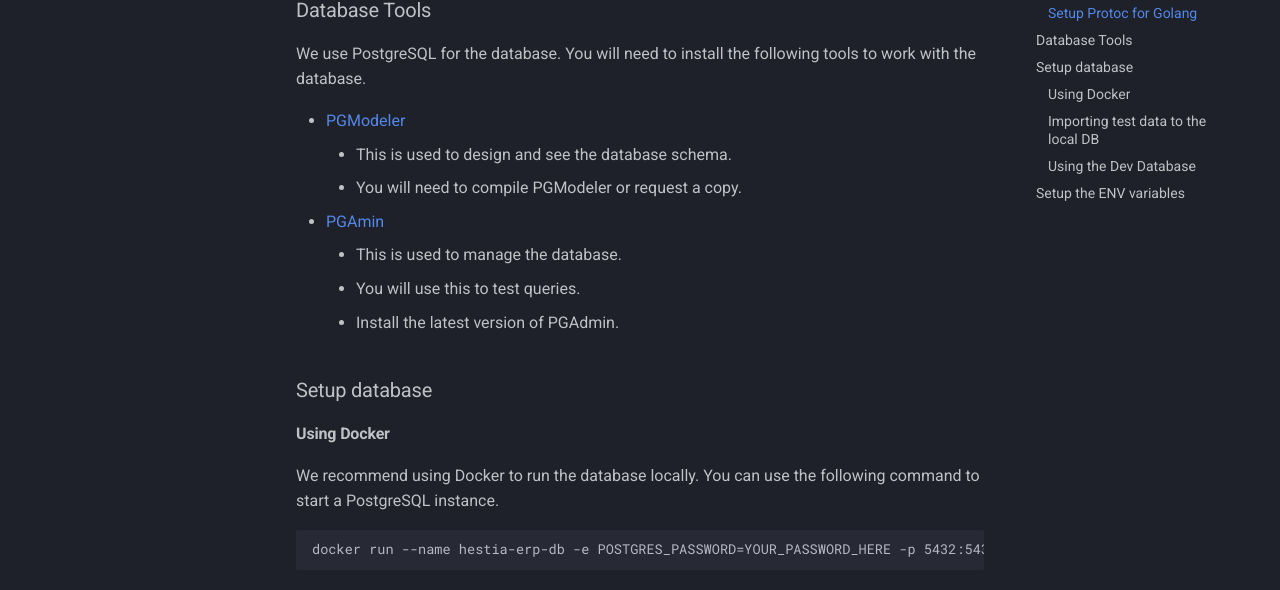
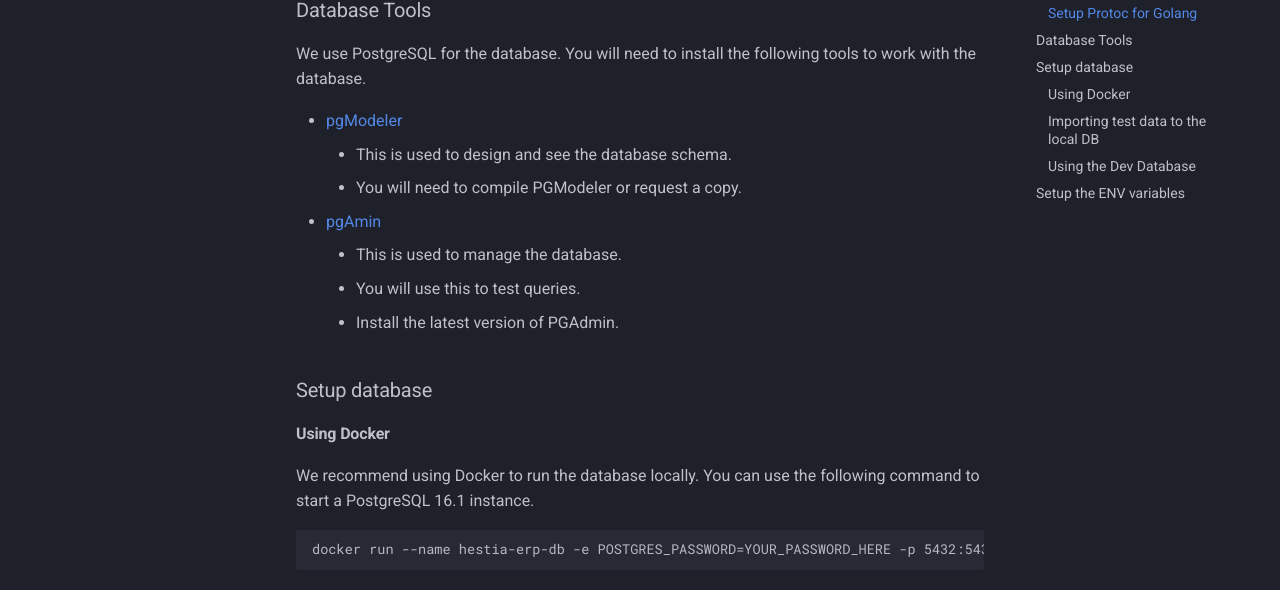
Before and after one commit to hestiatechnology/hestia-erp, an MkDocs documentation site: the page built from docs/setup.md, in a window 1280 px wide and 900 px high, scrolled down 851 px. Shown: the part 149-739 px from the top of the window. Built offline with MkDocs 1.6.1 and Material for MkDocs 9.7.7, drawn with Linux system fonts in a browser that asks for light colours.

Commit message:
docs: Update database tools and Docker explanation

````diff
--- a/docs/setup.md
+++ b/docs/setup.md
@@ -27,17 +27,17 @@ go install google.golang.org/grpc/cmd/protoc-gen-go-grpc@latest
 ### Database Tools
 We use PostgreSQL for the database. You will need to install the following tools to work with the database.
 
-- [PGModeler](https://pgmodeler.io/)
+- [pgModeler](https://pgmodeler.io/)
     - This is used to design and see the database schema.
     - You will need to compile PGModeler or request a copy.
-- [PGAmin](https://www.pgadmin.org/)
+- [pgAmin](https://www.pgadmin.org/)
     - This is used to manage the database.
     - You will use this to test queries.
     - Install the latest version of PGAdmin.
 
 ### Setup database
 #### Using Docker
-We recommend using Docker to run the database locally. You can use the following command to start a PostgreSQL instance.
+We recommend using Docker to run the database locally. You can use the following command to start a PostgreSQL 16.1 instance.
 ```bash
 docker run --name hestia-erp-db -e POSTGRES_PASSWORD=YOUR_PASSWORD_HERE -p 5432:5432 -d postgres:16.1-bullseye
 ```
````
